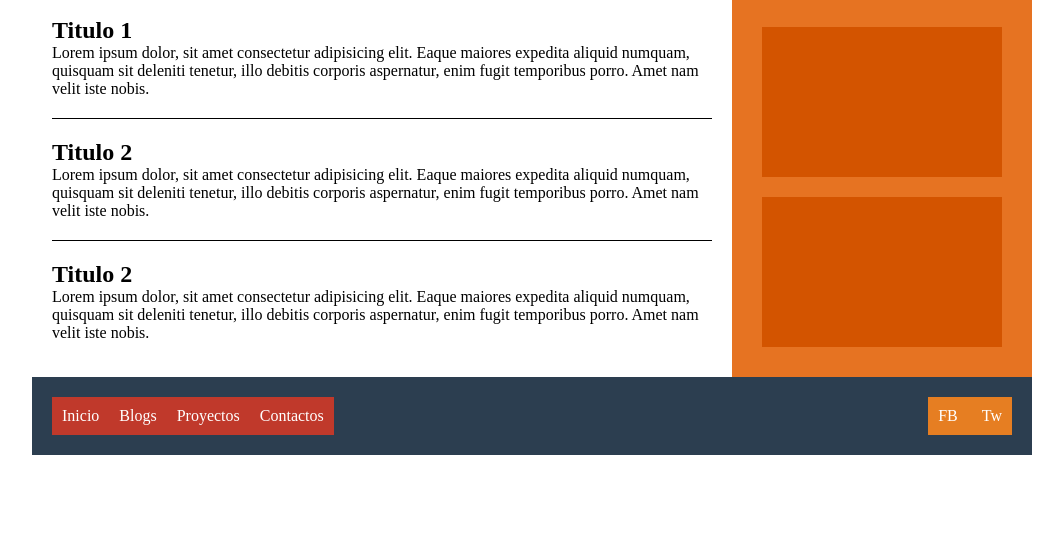
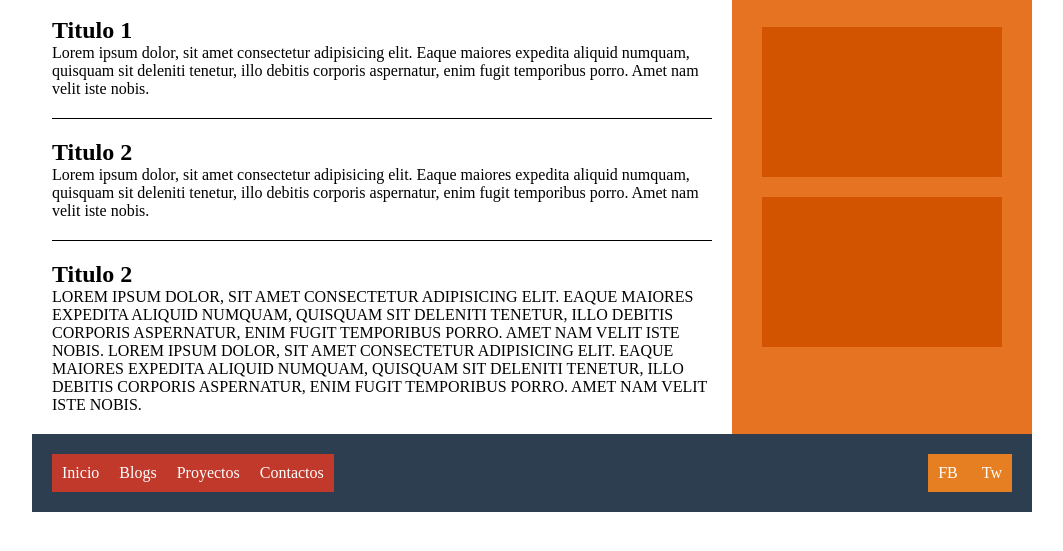
Before and after one commit to Juanzuluaga17/Flexbox, a plain HTML site: page Flexbox/index2.html in a window 1280 px wide. Shown: the part 93-644 px from the top of the page, without its empty margins (108-1171 px from the left). Drawn offline with Linux system fonts and the light colour scheme.

Commit message:
Cambio de texto en el article

```diff
--- a/Flexbox/index2.html
+++ b/Flexbox/index2.html
@@ -40,7 +40,10 @@
             </article>
             <article>
                 <h2 class="titulo">Titulo 2</h2>
-                <p>Lorem ipsum dolor, sit amet consectetur adipisicing elit. Eaque maiores expedita aliquid numquam,
+                <p style="text-transform: uppercase;">Lorem ipsum dolor, sit amet consectetur adipisicing elit. Eaque maiores expedita aliquid numquam,
+                    quisquam sit deleniti tenetur, illo debitis corporis aspernatur, enim fugit temporibus porro. Amet
+                    nam velit iste nobis.
+                    Lorem ipsum dolor, sit amet consectetur adipisicing elit. Eaque maiores expedita aliquid numquam,
                     quisquam sit deleniti tenetur, illo debitis corporis aspernatur, enim fugit temporibus porro. Amet
                     nam velit iste nobis.</p>
             </article>
```
